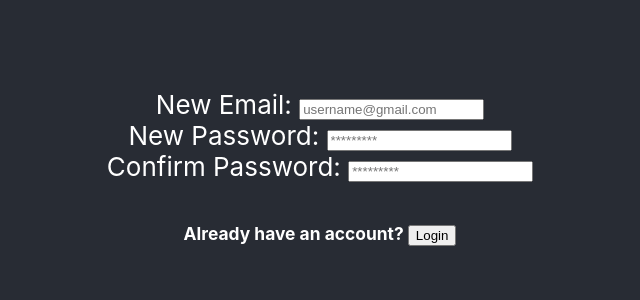
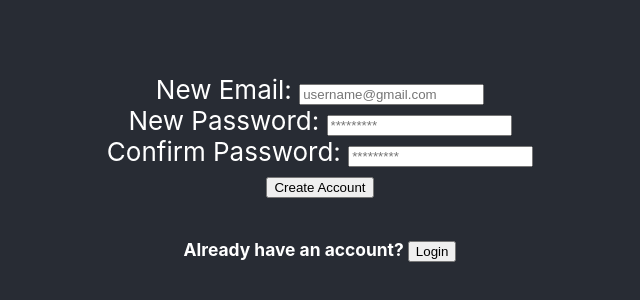
Before and after one commit to pranav1421998/LuddyLan, a React (Create React App) app in the folder socialnetwork/: page / in a window 1280 px wide. Shown: the part 212-512 px from the top of the page, without its empty margins (320-960 px from the left). Built offline with nearby package versions, Linux system fonts and the light colour scheme.

Commit message:
New button

```diff
--- a/socialnetwork/src/Register.js
+++ b/socialnetwork/src/Register.js
@@ -15,7 +15,8 @@ export const Register=()=>{
                 <label for="password">New Password: </label>
                 <input type="password" value={password} placeholder="*********" id="password" name="password"></input><br></br>
                 <label for="password" >Confirm Password: </label>
-          <input type="password" value={password} placeholder="*********" id="password" name="password"></input><br></br>
+                <input type="password" value={password} placeholder="*********" id="password" name="password"></input><br></br>
+                <button>Create Account</button>
             </form>
             <h6>Already have an account? <button>Login</button></h6>
         </>
```
